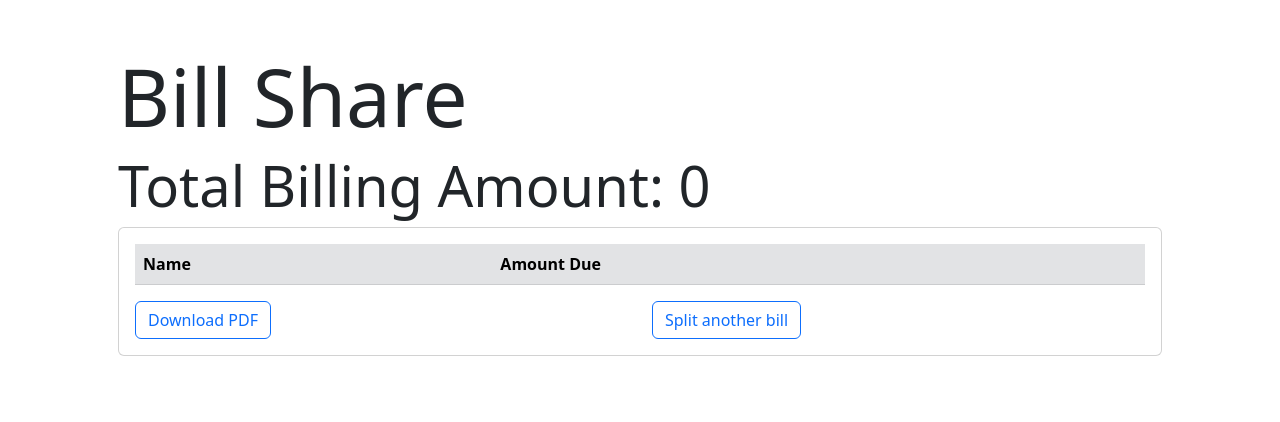
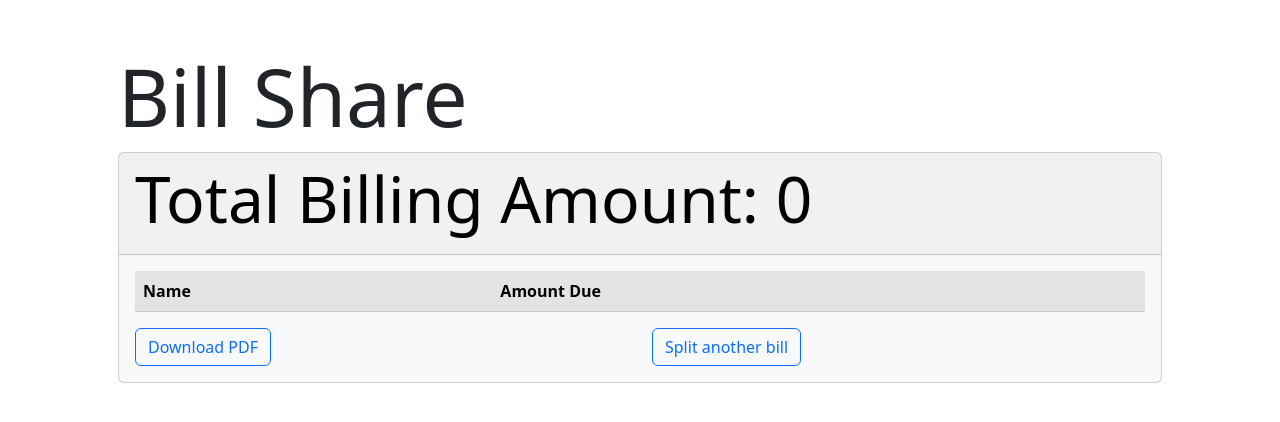
Before and after one commit to ImpendingKataclysm/bill_share_app_django, a Django app: page /results/ in a window 1280 px wide. Shown: the top 422 px of the page. Run offline with Django 4.2, Linux system fonts and the light colour scheme; lists and menus that the app fills with data are empty.

Commit message:
Adjusted card heading size on the results page.

```diff
--- a/templates/main/results.html
+++ b/templates/main/results.html
@@ -3,9 +3,12 @@
 {% block title %}Results{% endblock %}
 
 {% block content %}
-    <div class="list_wrap">
-        <h2 class="display-4">Total Billing Amount: {{ total_billing_amount }}</h2>
-        <div class="card">
+    <div class="card text-bg-light">
+        <div class="card-header">
+            <h2 class="display-3 card-title">
+                Total Billing Amount: {{ total_billing_amount }}
+            </h2>
+        </div>
         <div class="card-body">
             <table class="table table-dark table-hover">
                 <thead class="table-secondary">
@@ -25,17 +28,22 @@
             </table>
             <div class="row">
                 <div class="col">
-                        <a class="text-decoration-none btn btn-outline-primary" href="{% url 'bill_share:generate_pdf' %}">
+                    <a
+                        class="text-decoration-none btn btn-outline-primary"
+                        href="{% url 'bill_share:generate_pdf' %}"
+                    >
                         Download PDF
                     </a>
                 </div>
                 <div class="col">
-                        <a class="text-decoration-none btn btn-outline-primary" href="{% url 'bill_share:home' %}">
+                    <a
+                        class="text-decoration-none btn btn-outline-primary"
+                        href="{% url 'bill_share:home' %}"
+                    >
                         Split another bill
                     </a>
                 </div>
             </div>
         </div>
     </div>
-    </div>
 {% endblock %}
```
Lines whose indentation alone changed are shown as unchanged.
